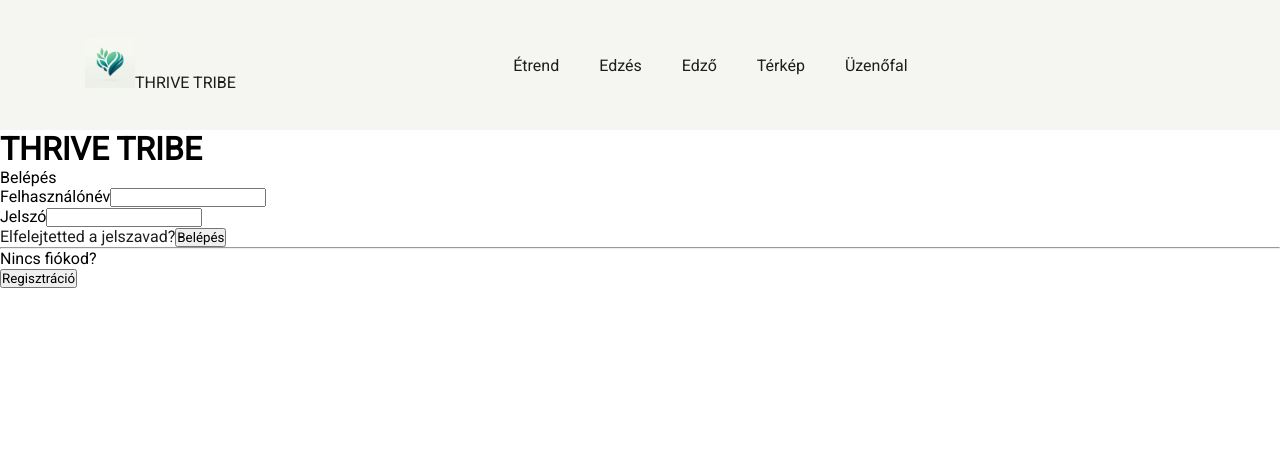
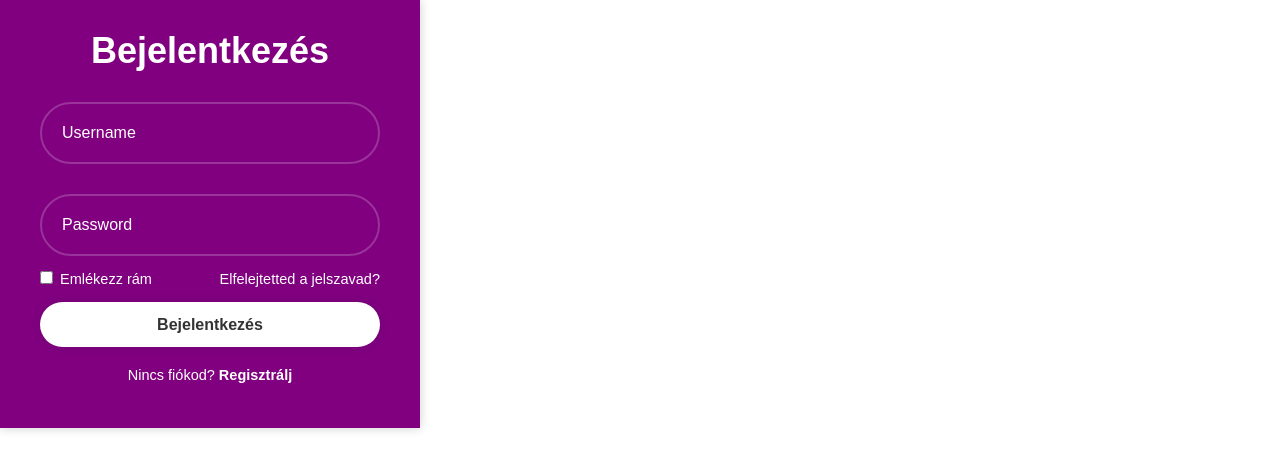
Before and after one commit to SoBalint/ThriveTribe, a Next.js app in the folder client/: page /login in a window 1280 px wide. Shown: the top 470 px of the page. Built offline with nearby package versions, Linux system fonts and the light colour scheme.

Commit message:
bej, stb..

```diff
--- a/client/package.json
+++ b/client/package.json
@@ -10,6 +10,7 @@
   },
   "dependencies": {
     "bootstrap": "^5.3.2",
+    "boxicons": "^2.1.4",
     "next": "14.0.3",
     "react": "^18",
     "react-bootstrap": "^2.9.1",
--- a/client/src/app/globals.css
+++ b/client/src/app/globals.css
@@ -106,3 +106,131 @@
 .skills{
     padding: 110px 85px 0;
 }
+
+
+
+
+
+
+
+
+
+
+
+
+
+* {
+    margin: 0;
+    padding: 0;
+    box-sizing: border-box;
+    font-family: "Poppins", sans-serif;
+}
+
+.Row{
+display: flex;
+    justify-content: center;
+    align-items: center;
+    min-height: 100vh;
+    background: seagreen;
+    background-size: cover;
+    background-position: center;
+}
+
+.wrapper{
+    width: 420px;
+    background: purple;
+    border: 2px solid rgba(255, 255, 255, .2);
+    background-filter: blur(20px);
+    box-shadow: 0 0 10px rgba(0, 0, 0, .2);
+    color: #fff;
+    border: 10px;
+    padding: 30px 40px;
+
+}
+
+.wrapper h1 {
+    font-size: 36px;
+    text-align: center;
+}
+
+.wrapper .input-box {
+    width: 100%;
+    height: 50%;
+
+    margin: 30px 0;
+}
+.input-box input {
+    width: 100%;
+    height: 100%;
+    background: transparent;
+    border: none;
+    outline: none;
+    border: 2px solid rgba(255, 255, 255, .2);
+    border-radius: 40px;
+    font-size: 16px;
+    color: white;
+    padding: 20px 45px 20px 20px;
+}
+
+.input-box input::placeholder {
+    color: white;
+}
+
+.input-box i {
+    position: absolute;
+    right: 20px;
+    top: 50%;
+    transform: translateY(-50%);
+    font-size: 20px;
+}
+
+.wrapper .remember-forgot {
+    display: flex;
+    justify-content: space-between;
+    font-size: 14.5px;
+    margin: -15px 0 15px;
+}
+
+.remember-forgot label input {
+    accent-color: white;
+    margin-right: 3px;
+}
+
+.remember-forgot a {
+    color: white;
+    text-decoration: none;
+}
+
+.remember-forgot a:hover {
+    text-decoration: underline;
+}
+
+.wrapper .btn {
+    width: 100%;
+    height: 45px;
+    background: white;
+    border: none;
+    outline: none;
+    border-radius: 40px;
+    box-shadow: 0 0 10px rgba(0, 0, 0, .1);
+    cursor: pointer;
+    font-size: 16px;
+    color: #333;
+    font-weight: 600;
+}
+
+.wrapper .register-link {
+    font-size: 14.5px;
+    text-align: center;
+    margin: 20px 0 15px;
+}
+
+.register-link p a {
+    color: white;
+    text-decoration: none;
+    font-weight: 600;
+}
+
+.register-link p a:hover {
+    text-decoration: underline;
+}
--- a/client/src/app/page.tsx
+++ b/client/src/app/page.tsx
@@ -5,10 +5,6 @@
 export default function Home() {
     return (
         <Row>
-            <img className="mainP"
-                 src="https://encrypted-tbn0.gstatic.com/images?q=tbn:ANd9GcSzVOObEkdf2ClOza_WLMSt9DF1KKthpdQE5g&usqp=CAU" />
-            <img className="mainImagine" src="/pictures/user2.png" />
-
             <hr></hr>
 
 
@@ -32,7 +28,7 @@
                             Lorem ipsum dolor sit amet, consectetur adipiscing elit. Pellentesque porta,
                             lectus dictum fermentum rhoncus, lacus nulla egestas neque,
                         </p>
-                        tehén
+
                     </div>
                     <div className="mainArt" id="mainArt">
                         <div className="iconArticle" id="iconArticle"><i className='bx bx-info-square'></i></div>
--- a/client/src/pages/login/index.tsx
+++ b/client/src/pages/login/index.tsx
@@ -1,8 +1,9 @@
-import {Button, Card, Form, Row} from "react-bootstrap";
+import {Button, Card, Form, Row, Col} from "react-bootstrap";
 import {useState, useEffect} from 'react'
 import {router} from "next/client";
 import "@/app/globals.css"
 import RootLayoutComponent from "@/components/RootLayout";
+
 
 export default function Index() {
     const [isClient, setIsClient] = useState(false)
@@ -12,28 +13,34 @@
     }, [])
 
     return (
-        <RootLayoutComponent>
-            <h1>THRIVE TRIBE</h1>
-            <Card>
-                <Card.Title>Belépés</Card.Title>
-                <Card.Body>
-                    <Form id="form">
-                        <Form.Group className="mb-3">
-                            <Form.Label>Felhasználónév</Form.Label>
-                            <Form.Control type="text" name="userName"/>
-                        </Form.Group>
-                        <Form.Group className="mb-3">
-                            <Form.Label>Jelszó</Form.Label>
-                            <Form.Control type="text" name="password"/>
-                        </Form.Group>
-                    </Form>
-                    <a>Elfelejtetted a jelszavad?</a>
-                    <Button>Belépés</Button>
-                    <hr></hr>
-                    <p>Nincs fiókod?</p>
-                    <Button>Regisztráció</Button>
-                </Card.Body>
-            </Card>
-        </RootLayoutComponent>
+        <Row>
+        <Col>
+        <div className="wrapper">
+            <form action="">
+                <h1>Bejelentkezés</h1>
+                <div className="input-box">
+                    <input type="text" placeholder="Username" required/>
+                    <i className='bx bxs-user'></i>
+                </div>
+                <div className="input-box">
+                    <input type="password" placeholder="Password" required/>
+                    <i className='bx bxs-lock-alt'></i>
+                </div>
+
+                <div className="remember-forgot">
+                    <label><input type="checkbox"/> Emlékezz rám</label>
+                    <a href="#">Elfelejtetted a jelszavad?</a>
+                </div>
+
+                <button type="submit" className="btn">Bejelentkezés</button>
+
+                <div className="register-link">
+                    <p>Nincs fiókod? <a href="#">Regisztrálj</a></p>
+                </div>
+            </form>
+        </div>
+        </Col>
+        </Row>
+
     )
 }
--- /dev/null
+++ b/client/src/pages/login/login.css
@@ -0,0 +1,116 @@
+
+* {
+margin: 0;
+padding: 0;
+box-sizing: border-box;
+font-family: "Poppins", sans-serif;
+}
+
+.Row{           //body
+    display: flex;
+    justify-content: center;
+    align-items: center;
+    min-height: 100vh;
+    background: seagreen;
+    background-size: cover;
+    background-position: center;
+}
+
+.wrapper{
+   width: 420px;
+    background: purple;
+    border: 2px solid rgba(255, 255, 255, .2);
+    background-filter: blur(20px);
+    box-shadow: 0 0 10px rgba(0, 0, 0, .2);
+    color: #fff;
+    border: 10px;
+    padding: 30px 40px;
+
+}
+
+.wrapper h1 {
+    font-size: 36px;
+    text-align: center;
+}
+
+.wrapper .input-box {
+    width: 100%;
+    height: 50%;
+    background: salmon;
+    margin: 30px 0;
+}
+.input-box input {
+    width: 100%;
+    height: 100%;
+    background: transparent;
+    border: none;
+    outline: none;
+    border: 2px solid rgba(255, 255, 255, .2);
+    border-radius: 40px;
+    font-size: 16px;
+    color: white;
+    padding: 20px 45px 20px 20px;
+}
+
+.input-box input::placeholder {
+    color: white;
+}
+
+.input-box i {
+    position: absolute;
+    right: 20px;
+    top: 50%;
+    transform: translateY(-50%);
+    font-size: 20px;
+}
+
+.wrapper .remember-forgot {
+    display: flex;
+    justify-content: space-between;
+    font-size: 14.5px;
+    margin: -15px 0 15px;
+}
+
+.remember-forgot label input {
+    accent-color: white;
+    margin-right: 3px;
+}
+
+.remember-forgot a {
+    color: white;
+    text-decoration: none;
+}
+
+.remember-forgot a:hover {
+    text-decoration: underline;
+}
+
+.wrapper .btn {
+    width: 100%;
+    height: 45px;
+    background: white;
+    border: none;
+    outline: none;
+    border-radius: 40px;
+    box-shadow: 0 0 10px rgba(0, 0, 0, .1);
+    cursor: pointer;
+    font-size: 16px;
+    color: #333;
+    font-weight: 600;
+}
+
+.wrapper .register-link {
+    font-size: 14.5px;
+    text-align: center;
+    margin: 20px 0 15px;
+}
+
+.register-link p a {
+    color: white;
+    text-decoration: none;
+    font-weight: 600;
+}
+
+.register-link p a:hover {
+    text-decoration: underline;
+}
```
Also changed, not shown: client/src/pages/registration/registration.tsx (+38 -39 lines), client/src/pages/registration/registration.css (added), 2 other files (tests, documents, lock files or other folders).
